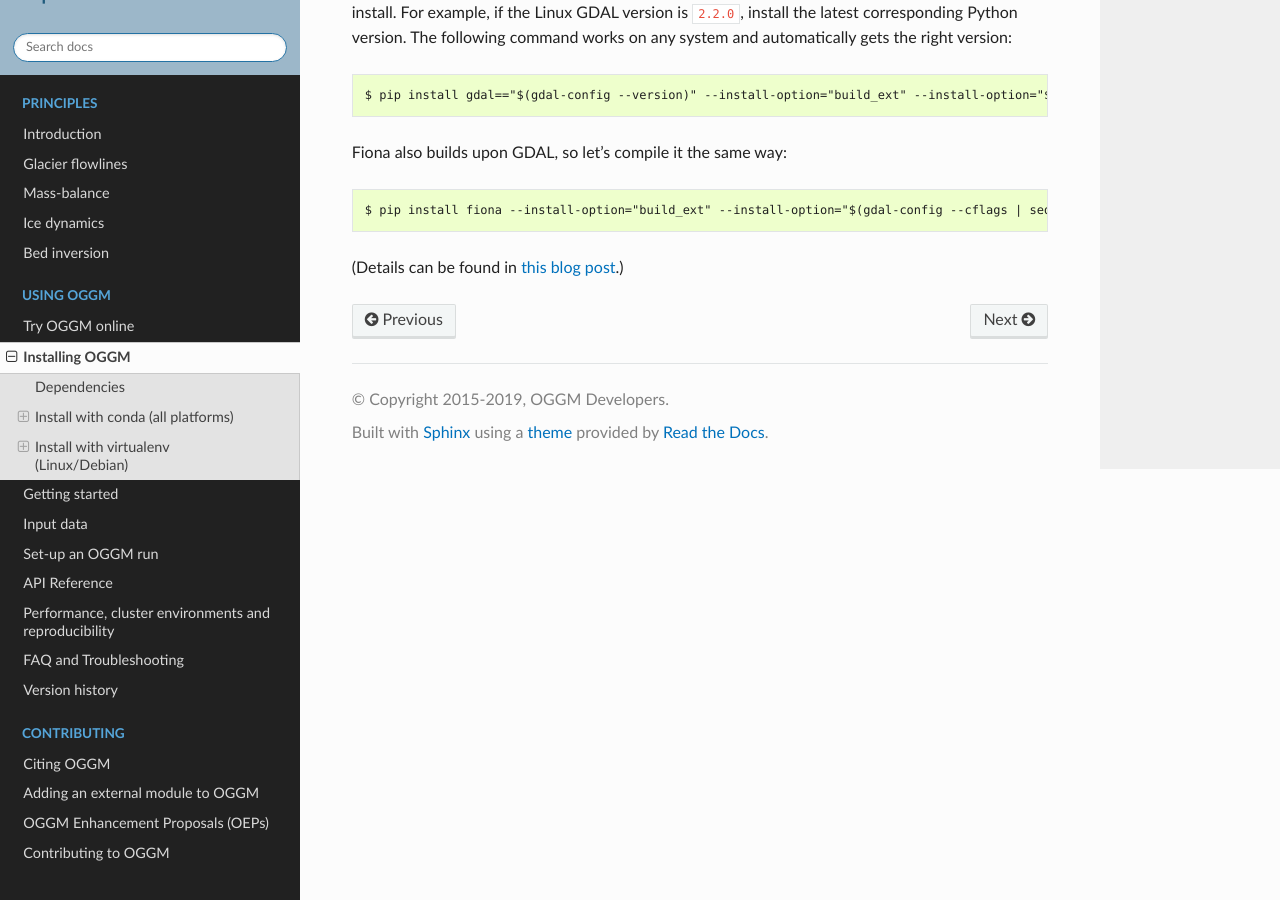
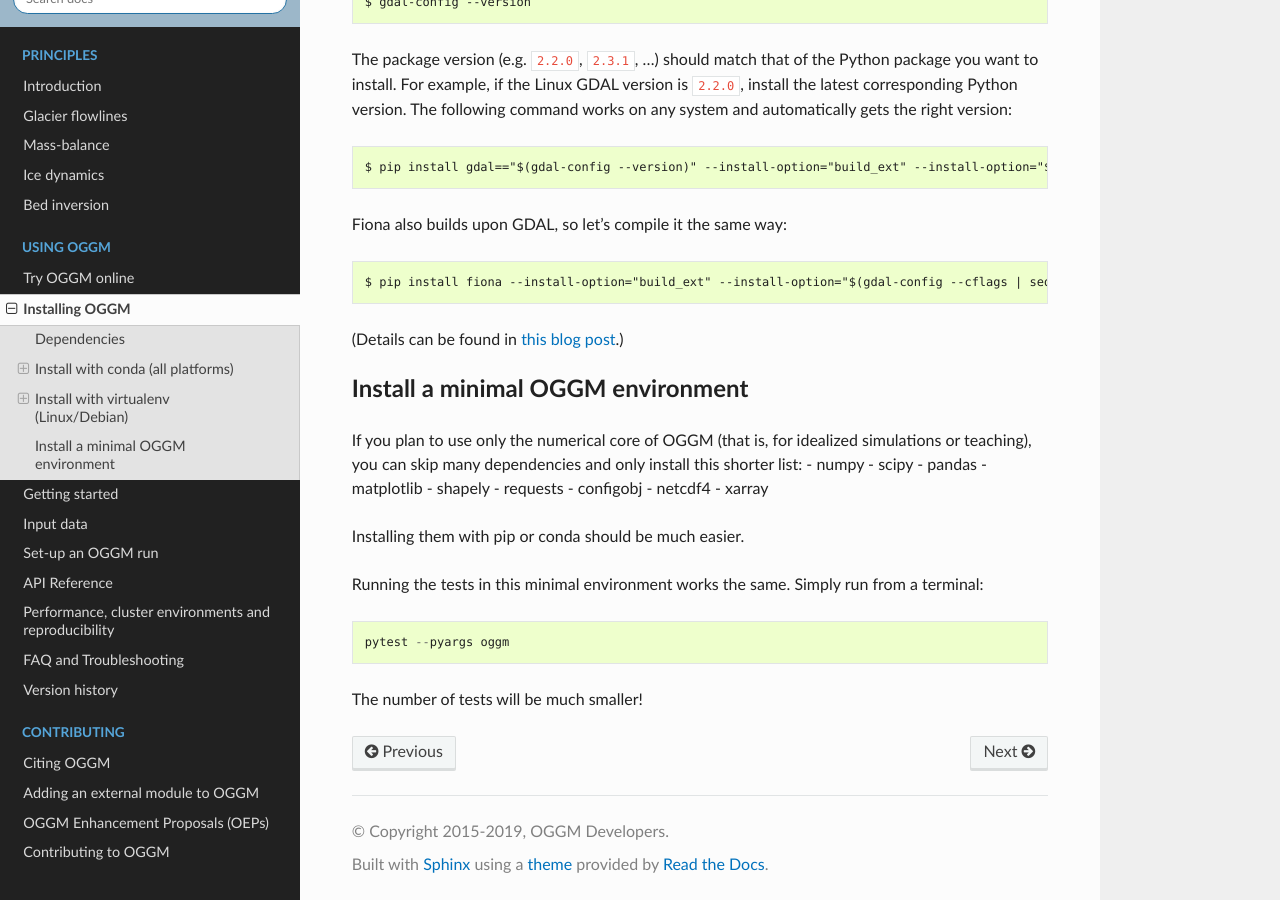
Before and after one commit to OGGM/oggm, a Sphinx documentation site: the page built from docs/installing-oggm.rst, in a window 1280 px wide and 900 px high, scrolled down 7452 px. Built offline with Sphinx 7.4.7 and the Read the Docs theme 2.0.0, drawn with Linux system fonts in a browser that asks for light colours; the version number could not be read and is left out; some of the changed text lies outside the part shown.

Commit message:
Add docs

```diff
--- a/docs/installing-oggm.rst
+++ b/docs/installing-oggm.rst
@@ -37,6 +37,10 @@ with virtualenv.
 
 Dependencies
 ------------
+
+Here is a list of *all* dependencies of the OGGM model. If you want to use
+the numerical models and nothing else, refer to
+`Install a minimal OGGM environment`_ below.
 
 Standard SciPy stack:
     - numpy
@@ -377,3 +381,29 @@ Fiona also builds upon GDAL, so let's compile it the same way::
     $ pip install fiona --install-option="build_ext" --install-option="$(gdal-config --cflags | sed 's/-I/--include-dirs=/')"
 
 (Details can be found in `this blog post <http://tylerickson.blogspot.co.at/2011/09/installing-gdal-in-python-virtual.html>`_.)
+
+
+Install a minimal OGGM environment
+----------------------------------
+
+If you plan to use only the numerical core of OGGM (that is, for idealized
+simulations or teaching), you can skip many dependencies and only
+install this shorter list:
+- numpy
+- scipy
+- pandas
+- matplotlib
+- shapely
+- requests
+- configobj
+- netcdf4
+- xarray
+
+Installing them with pip or conda should be much easier.
+
+Running the tests in this minimal environment works the same. Simply run
+from a terminal::
+
+    pytest --pyargs oggm
+
+The number of tests will be much smaller!
--- a/docs/whats-new.rst
+++ b/docs/whats-new.rst
@@ -48,12 +48,16 @@ Enhancements
 - Changed the way the calving flux is computed during the ice thickness
   inversion. This no longer relies on an iteration over mu*, but solves
   for `h` instead. The new function is likely to replace the "old"
-  calving loop(:pull:`794`).
+  calving loop (:pull:`794`).
   By `Fabien Maussion <https://github.com/fmaussion>`_.
 - ``compile_climate_input`` and ``compile_run_output`` are now faster for
   larger numbers of glaciers thanks to temporary files (:pull:`814`).
   By `Anouk Vlug <https://github.com/anoukvlug>`_. Could be made faster with
   multiprocessing one day.
+- OGGM can now run in "minimal mode", i.e. without many of the hard
+  dependencies (:issue:`420`). This is useful for teaching or idealized
+  simulations, but won't work in production.
+  By `Fabien Maussion <https://github.com/fmaussion>`_.
 
 
 Bug fixes
```
